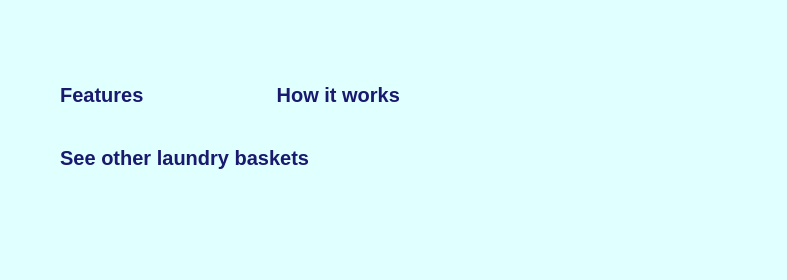
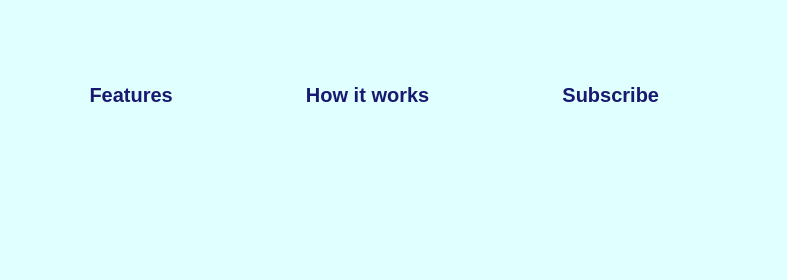
Before and after one commit to LeoGBK/lb-landingpage, a plain HTML site: page index.html in a window 1280 px wide. Shown: the top 280 px of the page, 493-1280 px from the left. Drawn offline with Linux system fonts and the light colour scheme.

Commit message:
Subscribe id link fixed.

```diff
--- a/index.html
+++ b/index.html
@@ -16,7 +16,7 @@
             <nav id="nav-bar">
                 <p><a href="#features" class="nav-link">Features</a></p>
                 <p><a href="#howorks" class="nav-link">How it works</a></p>
-                <p><a href="#subcribe" class="nav-link">See other laundry baskets</a></p>
+                <p><a href="#subscribe" class="nav-link">Subscribe</a></p>
             </nav>
         </header>
         <section id="features">
```
